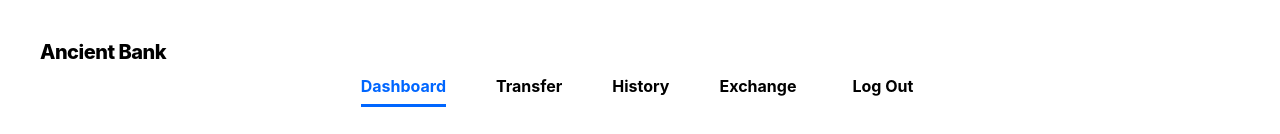
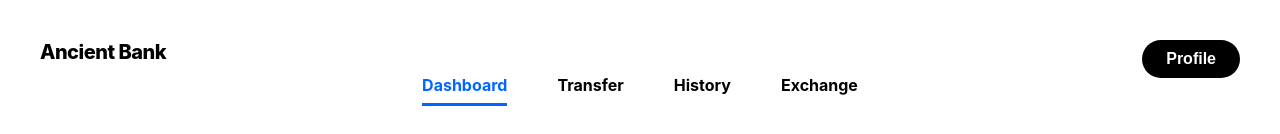
Before and after one commit to rodofrodo/fullstack-banking-app, a React (Vite) app in the folder portfolio-frontend/: page /u/dashboard in a window 1280 px wide. Shown: the top 134 px of the page. Built offline with nearby package versions, Linux system fonts and the light colour scheme; no server answers; sample sign-in values are in the browser's storage.

Commit message:
Prep for Profile Page

```diff
--- a/portfolio-frontend/src/App.css
+++ b/portfolio-frontend/src/App.css
@@ -1,6 +1,7 @@
 /* Styles for App.css */
 
 .nav-container {
+    position: relative;
     text-align: center;
     font-family: 'Inter', system-ui, sans-serif;
     padding: 25px 20px 0 20px;
@@ -25,6 +26,26 @@
     align-items: center;
     gap: 50px;
     padding-top: 50px;
+}
+
+/* profile button */
+.profile-btn {
+    position: absolute;
+    top: 40px;
+    right: 40px;
+    background-color: #000;
+    color: #fff;
+    border: none;
+    border-radius: 20px; /* rounds corners */
+    padding: 10px 24px;
+    font-size: 16px;
+    font-weight: bold;
+    cursor: pointer;
+    transition: background-color 0.2s ease-in-out;
+}
+
+.profile-btn:hover {
+    background-color: #333; /* bla */
 }
 
 /* normal link */
@@ -52,8 +73,3 @@
 .nav-link:hover:not(.active) {
     color: #555555;
 }
-
-/* exception */
-.logout-btn:hover {
-    color: #dc3545 !important;
-}
--- a/portfolio-frontend/src/App.jsx
+++ b/portfolio-frontend/src/App.jsx
@@ -62,7 +62,9 @@ function App() {
                         <NavLink to="/u/transfer" className={({ isActive }) => isActive ? 'nav-link active' : 'nav-link'}>Transfer</NavLink>
                         <NavLink to="/u/history" className={({ isActive }) => isActive ? 'nav-link active' : 'nav-link'}>History</NavLink>
                         <NavLink to="/u/exchange" className={({ isActive }) => isActive ? 'nav-link active' : 'nav-link'}>Exchange</NavLink>
-                        <button onClick={handleLogout} className="nav-link logout-btn">Log Out</button>
+                    </div>
+                    <div className="nav-right-menu">
+                        <button onClick={handleLogout} className="profile-btn">Profile</button>
                     </div>
                 </div>
             )}
@@ -77,7 +79,10 @@ function App() {
                         {/* specifically for admins */}
                         <NavLink to="/admin/dashboard" className={({ isActive }) => isActive ? 'nav-link active' : 'nav-link'}>Dashboard</NavLink>
                         <NavLink to="/admin/users" className={({ isActive }) => isActive ? 'nav-link active' : 'nav-link'}>Users</NavLink>
-                        <button onClick={handleLogout} className="nav-link logout-btn">Log Out</button>
+
+                    </div>
+                    <div className="nav-right-menu">
+                        <button onClick={handleLogout} className="profile-btn">Profile</button>
                     </div>
                 </div>
             )}
```
